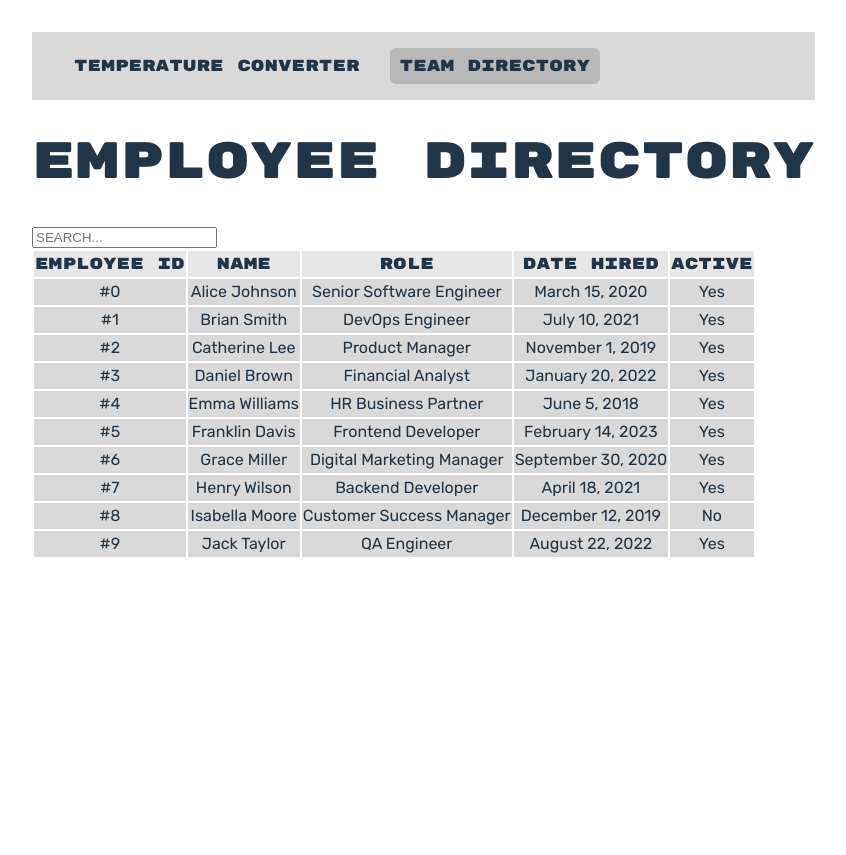
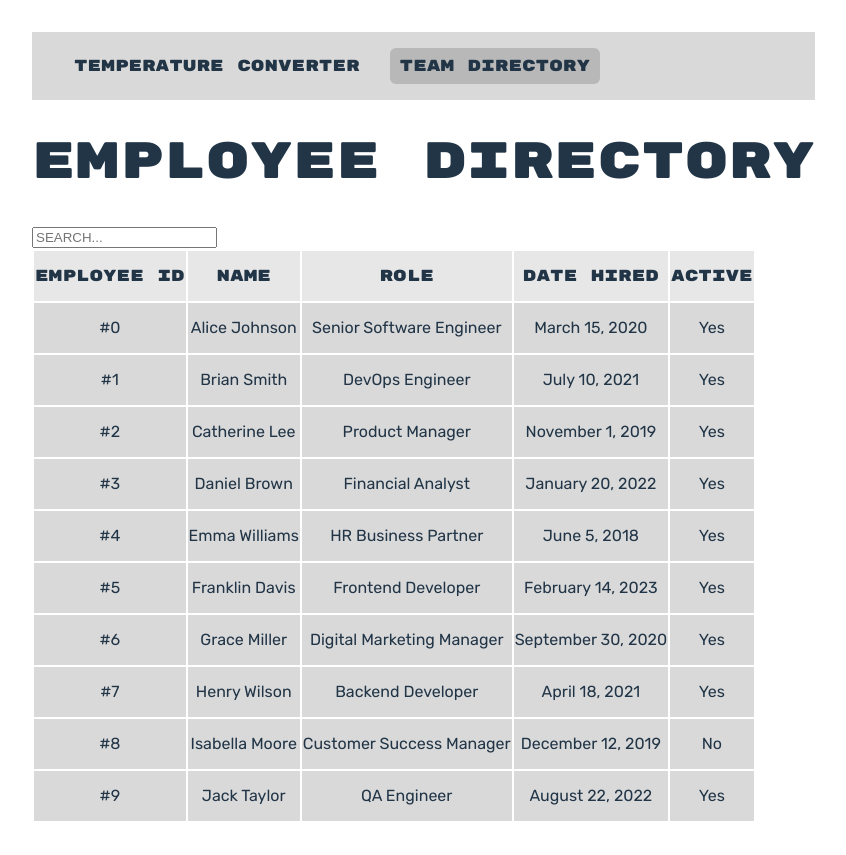
Before and after one commit to DVT-GradProgramme-Bongane/temp-app, a React (Vite) app: page /employee-directory in a window 1280 px wide. Shown: the whole page, without its empty margins (0-846 px from the left). Before the commit the page ends 800 px from the top, so only its background shows below. Built offline with nearby package versions, Linux system fonts and the light colour scheme.

Commit message:
Feature: Adding temperature gradients.

```diff
--- a/index.html
+++ b/index.html
@@ -8,7 +8,10 @@
       href="https://fonts.googleapis.com/css2?family=Rubik+Mono+One&display=swap"
       rel="stylesheet"
     />
-    <link href="https://fonts.googleapis.com/css2?family=Rubik+Mono+One&family=Rubik:ital,wght@0,300..900;1,300..900&display=swap" rel="stylesheet">
+    <link
+      href="https://fonts.googleapis.com/css2?family=Rubik+Mono+One&family=Rubik:ital,wght@0,300..900;1,300..900&display=swap"
+      rel="stylesheet"
+    />
     <link rel="icon" type="image/svg+xml" href="/vite.svg" />
     <meta name="viewport" content="width=device-width, initial-scale=1.0" />
     <title>temp-app</title>
--- a/src/components/EmployeeCard.tsx
+++ b/src/components/EmployeeCard.tsx
@@ -10,7 +10,10 @@ export default function EmployeeCardComponent({ employee }: EmployeeCardProp) {
       <td>#{employee.id}</td>
       <td>{employee.name}</td>
       <td>{employee.role}</td>
-      <td>{employee.hireDate.toLocaleString('default',{month: 'long'})} {employee.hireDate.getDate()}, {employee.hireDate.getFullYear()}</td>
+      <td>
+        {employee.hireDate.toLocaleString("default", { month: "long" })}{" "}
+        {employee.hireDate.getDate()}, {employee.hireDate.getFullYear()}
+      </td>
       <td>{employee.isActive ? "Yes" : "No"}</td>
     </tr>
   );
--- a/src/components/Navbar.tsx
+++ b/src/components/Navbar.tsx
@@ -22,7 +22,6 @@ export default function Navbar() {
         >
           Team Directory
         </NavLink>
-
       </div>
     </nav>
   );
--- a/src/data/temperatures.ts
+++ b/src/data/temperatures.ts
@@ -5,6 +5,7 @@ export interface Temperature {
   value: number;
   convertToKelvin: (value: number) => number;
   convertFromKelvin: (kelvin: number) => number;
+  color: string;
 }
 
 export const temperatureData: Temperature[] = [
@@ -20,6 +21,7 @@ export const temperatureData: Temperature[] = [
       let celcius = kelvin - 273.15;
       return Math.round(celcius * 100) / 100;
     },
+    color: "#3498db",
   },
   {
     type: "fahrenheit",
@@ -33,6 +35,7 @@ export const temperatureData: Temperature[] = [
       let fahrenheit = (kelvin - 273.15) * (9 / 5) + 32;
       return Math.round(fahrenheit * 100) / 100;
     },
+    color: "#3498db",
   },
   //   {
   //   type: "rankine",
--- a/src/layouts/EmployeeCards.tsx
+++ b/src/layouts/EmployeeCards.tsx
@@ -1,7 +1,7 @@
 import EmployeeCardComponent from "../components/EmployeeCard";
 import type { Employee } from "../types/Employees";
 import { filterItems } from "../utils/EmployeeDirectoryUtils";
-import "../styles/EmployeeCards.css"
+import "../styles/EmployeeCards.css";
 
 interface EmployeeCardProps {
   employees: Employee[];
--- a/src/pages/EmployeeDirectory.tsx
+++ b/src/pages/EmployeeDirectory.tsx
@@ -13,7 +13,7 @@ export default function EmployeeDirectoryPage() {
   }
   return (
     <>
-      <Navbar/>
+      <Navbar />
       <header>
         <h1>EMPLOYEE DIRECTORY</h1>
       </header>
--- a/src/pages/Home.tsx
+++ b/src/pages/Home.tsx
@@ -12,6 +12,7 @@ export default function HomePage() {
       (temperature) => temperature.type === event.target.id,
     );
     console.log(kelvinUpdate);
+
     let newTemperatureStates = temperatures
       .map(
         // Intermediate step to create a "normalized" value or value that
@@ -32,13 +33,25 @@ export default function HomePage() {
         },
       )
       .map((temp) => {
+        let color: string;
+        if (temp.value) {
+          if (temp.value < 10 + 273.15) {
+            color = "#3498db"; // Cold - Blue
+          } else if (temp.value < 25 + 273.15) {
+            color = "#f1c40f"; // Mild - Yellow
+          } else {
+            color = "#e74c3c"; // Hot - Red
+          }
+        }
+
         if (temp.calculate) {
           return {
             ...temp,
             value: temp.convertFromKelvin(temp.value ? temp.value : 0),
+            color: color,
           };
         } else {
-          return { ...temp, value: Number(event.target.value) };
+          return { ...temp, value: Number(event.target.value), color: color };
         }
       });
     console.log(newTemperatureStates);
@@ -52,7 +65,10 @@ export default function HomePage() {
         <h1 className="temperature-header">TEMPERATURE CONVERTER</h1>
       </header>
 
-      <div className="temperature-input-output-container">
+      <div
+        className="temperature-input-output-container"
+        style={{ color: color }}
+      >
         {temperatures.map((temperature) => {
           return (
             <TemperatureInputComponent
--- a/src/styles/EmployeeCards.css
+++ b/src/styles/EmployeeCards.css
@@ -1,17 +1,24 @@
-.employee-directory-table tbody{
+.employee-directory-table {
+  transition: all 0.5s ease;
+}
+.employee-directory-table tbody {
   font-family: "Rubik", sans-serif;
   font-optical-sizing: auto;
   font-style: normal;
 }
 
-.employee-directory-table thead{
-  background-color: #D9D9D99E;
+.employee-directory-table thead {
+  background-color: #d9d9d99e;
 }
 
-.employee-directory-table tbody{
-    background-color: #D9D9D9;
+.employee-directory-table tbody {
+  background-color: #d9d9d9;
 }
 
-.employee-directory-table td{
+.employee-directory-table tr {
+  height: 50px;
+}
+
+.employee-directory-table td {
   text-align: center;
 }
--- a/src/styles/Home.css
+++ b/src/styles/Home.css
@@ -2,6 +2,11 @@ body {
   font-family: "Rubik Mono One", monospace;
   font-weight: 400;
   font-style: normal;
+}
+
+:root {
+  --temp-color: #3498db;
+  --animation-duration: 1s;
 }
 
 .temperature-input-output-container {
@@ -10,4 +15,6 @@ body {
   justify-content: space-around;
   gap: 20px;
   flex-wrap: wrap;
+  color: var(--temp-color);
+  transition: color var(--animation-duration) ease;
 }
--- a/src/styles/Navbar.css
+++ b/src/styles/Navbar.css
@@ -1,5 +1,3 @@
-/* navbar.css */
-
 .navbar {
   display: flex;
   justify-content: space-between;
@@ -32,8 +30,7 @@
 /* Hover state */
 .navlink:hover {
   color: #213547;
-  background-color:
-  rgba(0, 0, 0, 0.466);
+  background-color: rgba(0, 0, 0, 0.466);
 }
 
 /* Active route */
```
